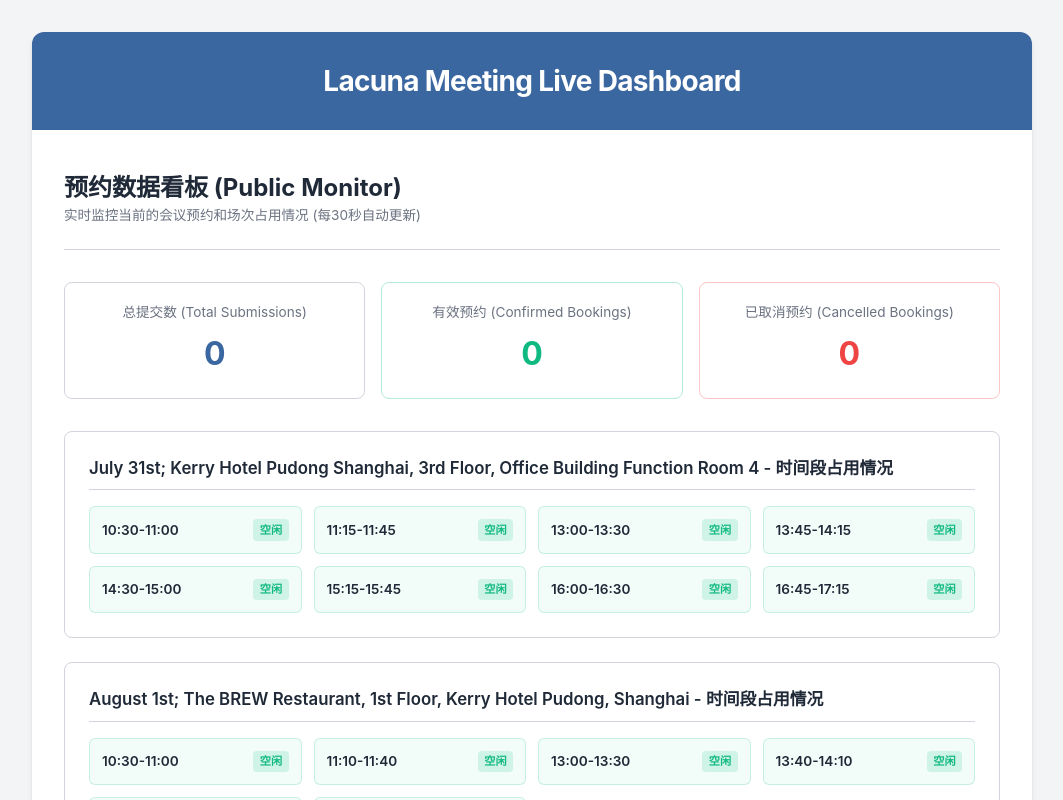
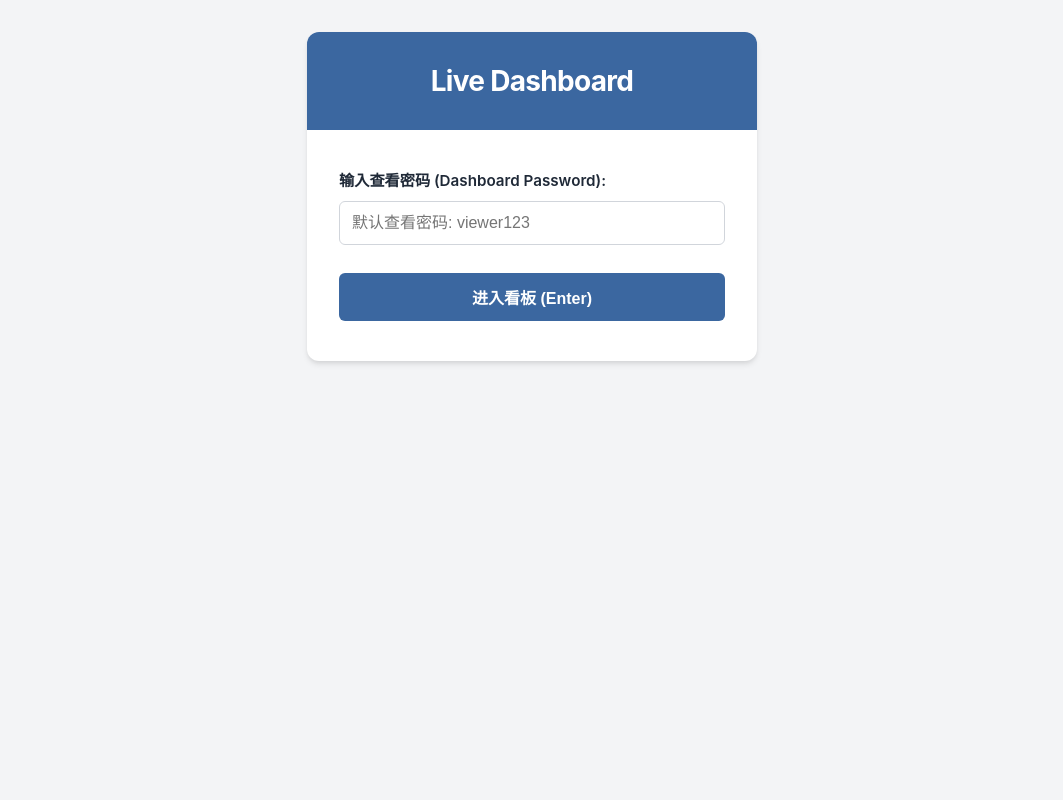
Before and after one commit to zhenghehao/lacuna-booking, a Next.js app: page /dashboard in a window 1280 px wide. Shown: the top 800 px of the page, without its empty margins (108-1171 px from the left). Built offline with nearby package versions, Linux system fonts and the light colour scheme; no server answers; the database is empty.

Commit message:
Password protect public dashboard with customizable view-only password

```diff
--- a/src/app/api/public/bookings/route.ts
+++ b/src/app/api/public/bookings/route.ts
@@ -5,14 +5,12 @@
 function maskContact(contact: string): string {
   const trimmed = contact.trim();
   if (trimmed.includes("@")) {
-    // Mask email (e.g., test@example.com -> te**@example.com)
     const [localPart, domain] = trimmed.split("@");
     if (localPart.length <= 2) {
       return `**@${domain}`;
     }
     return `${localPart.substring(0, 2)}**@${domain}`;
   } else {
-    // Mask phone number (e.g., 13812345678 -> 138****5678)
     if (trimmed.length >= 7) {
       const start = trimmed.substring(0, 3);
       const end = trimmed.substring(trimmed.length - 4);
@@ -22,9 +20,25 @@
   }
 }
 
-// GET /api/public/bookings - Get list of bookings for public display (contact masked)
-export async function GET() {
+// GET /api/public/bookings - Get list of bookings for public display (contact masked, password protected)
+export async function GET(request: Request) {
   try {
+    const adminPassword = process.env.ADMIN_PASSWORD || "admin123";
+    const dashboardPassword = process.env.DASHBOARD_PASSWORD || "viewer123";
+
+    const authHeader = request.headers.get("authorization");
+
+    // Allow either the specific dashboard password OR the admin password to view the dashboard
+    if (
+      !authHeader ||
+      (authHeader !== `Bearer ${dashboardPassword}` && authHeader !== `Bearer ${adminPassword}`)
+    ) {
+      return NextResponse.json(
+        { error: "Unauthorized access" },
+        { status: 401 }
+      );
+    }
+
     const bookings = await prisma.booking.findMany({
       orderBy: {
         createdAt: "desc",
--- a/src/app/dashboard/page.tsx
+++ b/src/app/dashboard/page.tsx
@@ -15,44 +15,109 @@
 }
 
 export default function PublicDashboard() {
+  const [password, setPassword] = useState("");
+  const [isAuthorized, setIsAuthorized] = useState(false);
   const [bookings, setBookings] = useState<BookingData[]>([]);
-  const [loading, setLoading] = useState(true);
+  const [loading, setLoading] = useState(false);
   const [error, setError] = useState("");
 
-  const fetchBookings = async () => {
+  // Check if password exists in localStorage on mount
+  useEffect(() => {
+    if (typeof window !== "undefined") {
+      const savedPassword = localStorage.getItem("lacuna_dashboard_pwd");
+      if (savedPassword) {
+        setPassword(savedPassword);
+        fetchBookings(savedPassword);
+      }
+    }
+  }, []);
+
+  const fetchBookings = async (pwd: string) => {
+    setLoading(true);
+    setError("");
     try {
-      const response = await fetch("/api/public/bookings");
+      const response = await fetch("/api/public/bookings", {
+        headers: {
+          Authorization: `Bearer ${pwd}`,
+        },
+      });
 
       if (!response.ok) {
+        if (response.status === 401) {
+          throw new Error("密码错误。 Incorrect Password.");
+        }
         throw new Error("Failed to load booking details.");
       }
 
       const data = await response.json();
       setBookings(data);
+      setIsAuthorized(true);
+      if (typeof window !== "undefined") {
+        localStorage.setItem("lacuna_dashboard_pwd", pwd);
+      }
     } catch (err: any) {
       setError(err.message || "Failed to fetch bookings.");
+      setIsAuthorized(false);
     } finally {
       setLoading(false);
     }
   };
 
   useEffect(() => {
-    fetchBookings();
+    if (isAuthorized && password) {
+      // Auto refresh every 30 seconds for live screen display once logged in
+      const interval = setInterval(() => fetchBookings(password), 30000);
+      return () => clearInterval(interval);
+    }
+  }, [isAuthorized, password]);
 
-    // Auto refresh every 30 seconds for live screen display
-    const interval = setInterval(fetchBookings, 30000);
-    return () => clearInterval(interval);
-  }, []);
+  const handleLoginSubmit = (e: React.FormEvent) => {
+    e.preventDefault();
+    if (!password.trim()) {
+      setError("Password is required.");
+      return;
+    }
+    fetchBookings(password);
+  };
 
-  if (loading) {
-    return <div style={{ textAlign: "center", padding: "4rem" }}>正在加载预约看板 Loading...</div>;
-  }
+  const handleLogout = () => {
+    setIsAuthorized(false);
+    setPassword("");
+    if (typeof window !== "undefined") {
+      localStorage.removeItem("lacuna_dashboard_pwd");
+    }
+  };
 
-  if (error) {
+  if (!isAuthorized) {
     return (
-      <div className="container">
+      <div className="container" style={{ maxWidth: "450px" }}>
+        <div className="header">Live Dashboard</div>
         <div className="content">
-          <div className="alert alert-error">{error}</div>
+          <form onSubmit={handleLoginSubmit}>
+            {error && <div className="alert alert-error">{error}</div>}
+            <div className="form-group">
+              <label htmlFor="dashboard-pwd">输入查看密码 (Dashboard Password):</label>
+              <input
+                type="password"
+                id="dashboard-pwd"
+                value={password}
+                onChange={(e) => setPassword(e.target.value)}
+                placeholder="默认查看密码: viewer123"
+                style={{
+                  width: "100%",
+                  padding: "0.75rem",
+                  fontSize: "1rem",
+                  border: "1px solid var(--border-color)",
+                  borderRadius: "6px",
+                }}
+              />
+            </div>
+            <div className="btn-container" style={{ marginTop: "1rem" }}>
+              <button type="submit" className="btn" disabled={loading} style={{ width: "100%" }}>
+                {loading ? "Verifying..." : "进入看板 (Enter)"}
+              </button>
+            </div>
+          </form>
         </div>
       </div>
     );
@@ -74,6 +139,11 @@
           <div>
             <h2 style={{ fontSize: "1.5rem", fontWeight: "700" }}>预约数据看板 (Public Monitor)</h2>
             <p className="description">实时监控当前的会议预约和场次占用情况 (每30秒自动更新)</p>
+          </div>
+          <div>
+            <button onClick={handleLogout} className="btn btn-secondary" style={{ fontSize: "0.9rem", padding: "0.5rem 1.25rem" }}>
+              退出查看 (Logout)
+            </button>
           </div>
         </div>
 
```
